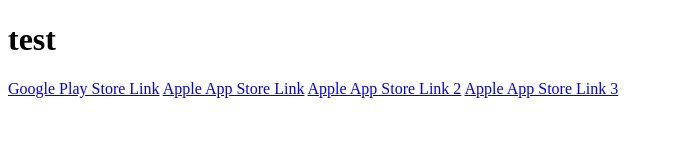
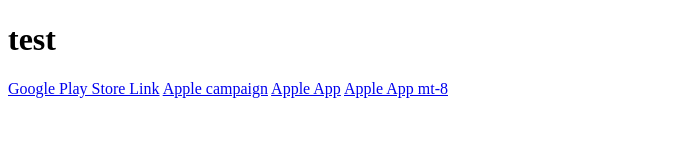
Before and after one commit to nicolecht/nicolecht.github.io, a plain HTML site: page index.html in a window 1280 px wide. Shown: the whole page, without its empty margins (0-673 px from the left). Drawn offline with Linux system fonts and the light colour scheme.

Commit message:
update link

```diff
--- a/index.html
+++ b/index.html
@@ -9,8 +9,8 @@
 <body>
 	<h1>test</h1>
 	<a href="https://play.google.com/store/apps/details?id=org.mozilla.firefox">Google Play Store Link</a>
-	<a href="https://apps.apple.com/us/story/id1533855222?itscg=10000&itsct=">Apple App Store Link</a>
-	<a href="https://apps.apple.com/us/app/candy-crush-saga/id553834731">Apple App Store Link 2</a>
-	<a href="https://apps.apple.com/us/app/firefox-private-safe-browser/id989804926?mt=8">Apple App Store Link 3</a>
+	<a href="https://apps.apple.com/us/story/id1533855222?itscg=10000&itsct=">Apple campaign</a>
+	<a href="https://apps.apple.com/us/app/candy-crush-saga/id553834731">Apple App</a>
+	<a href="https://apps.apple.com/us/app/firefox-private-safe-browser/id989804926?mt=8">Apple App mt-8</a>
 </body>
 </html>
```
Also changed, not shown: 1 other file.
